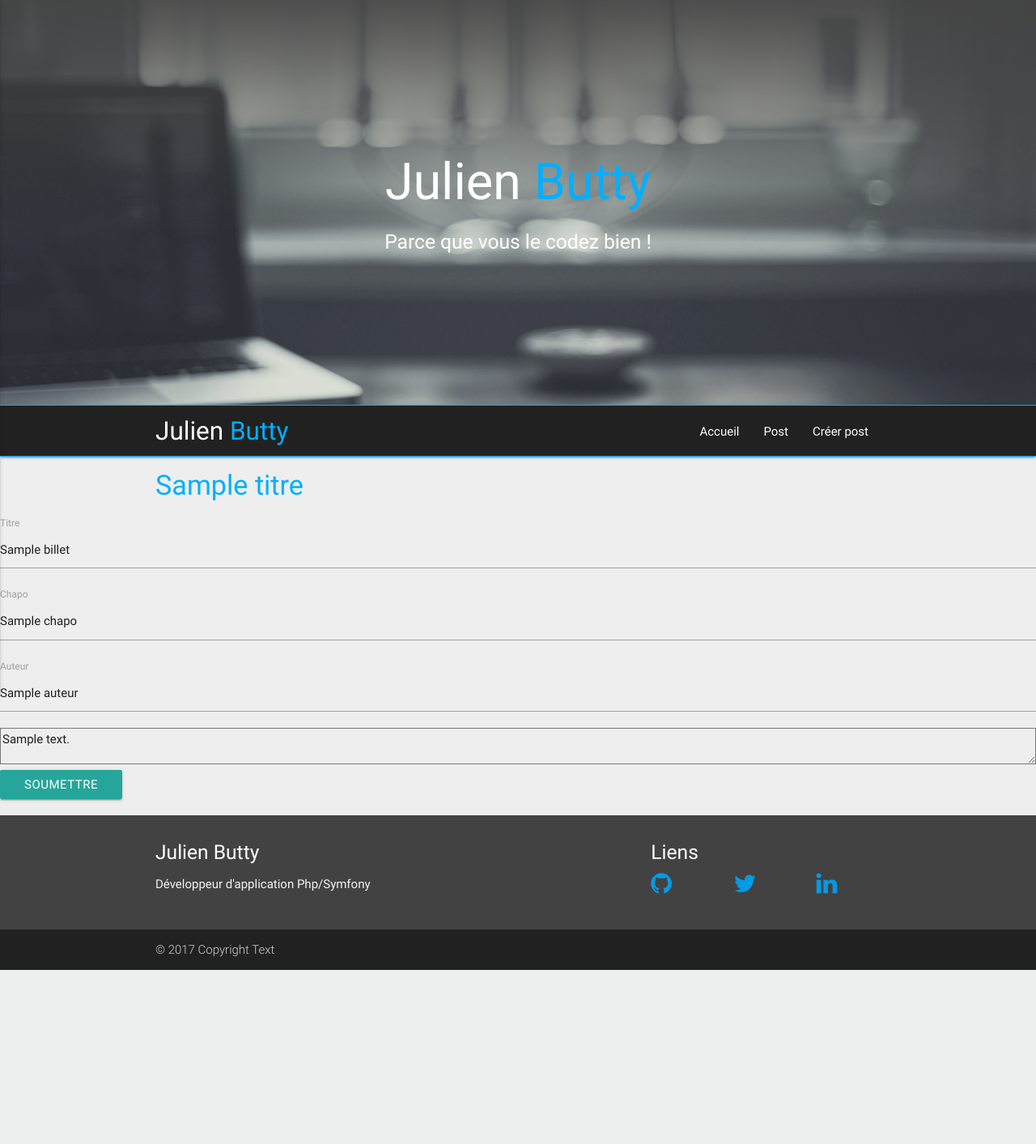
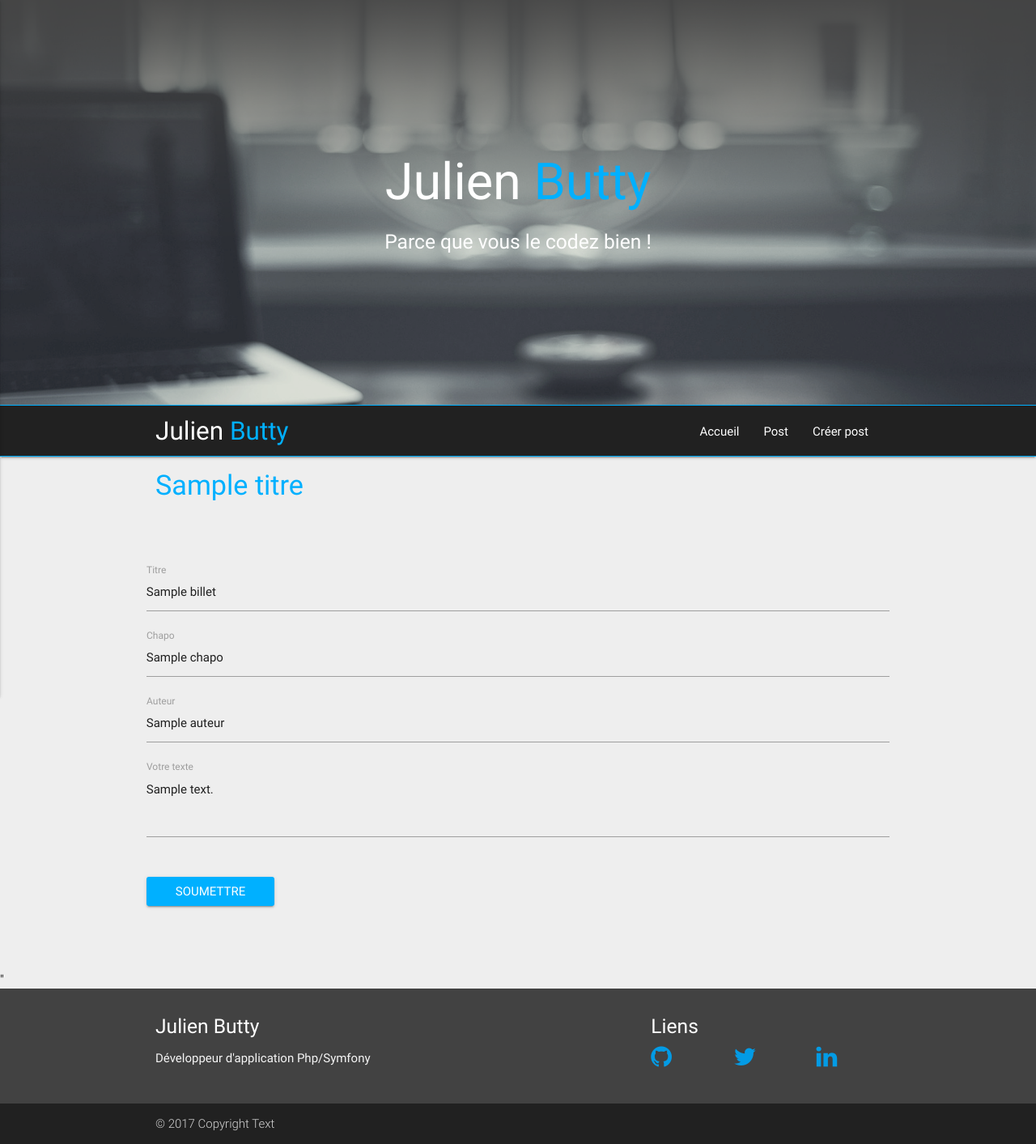
Before and after one commit to Julien-Butty/blogPro, a PHP site: template Vue/Billet/modifier.php in a window 1280 px wide. Shown: the whole page at 81% size. Before the commit the page ends 1198 px from the top, so only its background shows below. Run offline with PHP 8.4, Linux system fonts and the light colour scheme; the template is opened without the code that fills it: most values are stand-ins (such as "Sample title", 1, 10 or a date in 2020); some libraries are stand-ins or nearby versions.

Commit message:
change modifier.php css and add a CSRF protection

```diff
--- a/Vue/Billet/modifier.php
+++ b/Vue/Billet/modifier.php
@@ -1,23 +1,28 @@
 <?php $this->titre = 'Modifier Post'; ?>
+
+
+<section class="container padding-perso">
     <form method="post" action="">
         <div class="row">
-    <div class="form-group">
+            <div class="input-field">
                 <label for="modifTitre">Titre</label>
-        <input id="modifTitre" class="form-control" name="titre" type="text" value="<?= $billet['titre'] ?>"<br/>
+                <input id="modifTitre" class="validate" name="titre" type="text" value="<?= $billet['titre'] ?>""<br/>
             </div>
-    <div class="form-group">
+            <div class="input-field">
                 <label for="modifChapo">Chapo</label>
-        <input id="modifChapo" class="form-control" name="chapo" type="text" value="<?= $billet['chapo'] ?>"<br/>
+                <input id="modifChapo" class=validate"" name="chapo" type="text" value="<?= $billet['chapo'] ?>" "<br/>
             </div>
-    <div class="form-group">
+            <div class="input-field">
                 <label for="modifAuteur">Auteur</label>
-        <input id="modifAuteur" class="form-control" name="auteur" type="text" value="<?= $billet['auteur'] ?>"<br/>
+                <input id="modifAuteur" class=validate"" name="auteur" type="text" value="<?= $billet['auteur'] ?>""<br/>
             </div>
-    <div class="form-group">
-        <label for="modifContenu"></label>
-        <textarea id="modifContenu" class="form-control" name="contenu" placeholder="Votre commentaire" rows="10" required><?= $billet['contenu'] ?></textarea><br/>
+            <div class="input-field">
+                <label for="modifContenu">Votre texte</label>
+                <textarea id="modifContenu" class="materialize-textarea" name="contenu"><?= $billet['contenu'] ?></textarea><br/>
             </div>
-    <input type="hidden" name="id" value="<?= $billet['id'] ?>"/>
-    <input class="btn btn-primary" name="soumettre" type="submit" value="Soumettre" onclick="if(window.confirm('Voulez-vous vraiment modifier cet article ?')){return true;}else{return false;}"/>
+            <br>
+
+            <input class="btn waves-effect waves-light light-blue accent-3" name="soumettre" type="submit" value="Soumettre" onclick="if(window.confirm('Voulez-vous vraiment modifier cet article ?')){return true;}else{return false;}"/>
         </div>
     </form>
+</section>"
--- a/index.php
+++ b/index.php
@@ -7,5 +7,4 @@ require "Autoloader.php";
 
 
 Autoloader::register();
-$routeur = new Routeur("dev");
-$routeur->routerRequete();
+$routeur = new Routeur();
```
Lines whose indentation alone changed are shown as unchanged.
